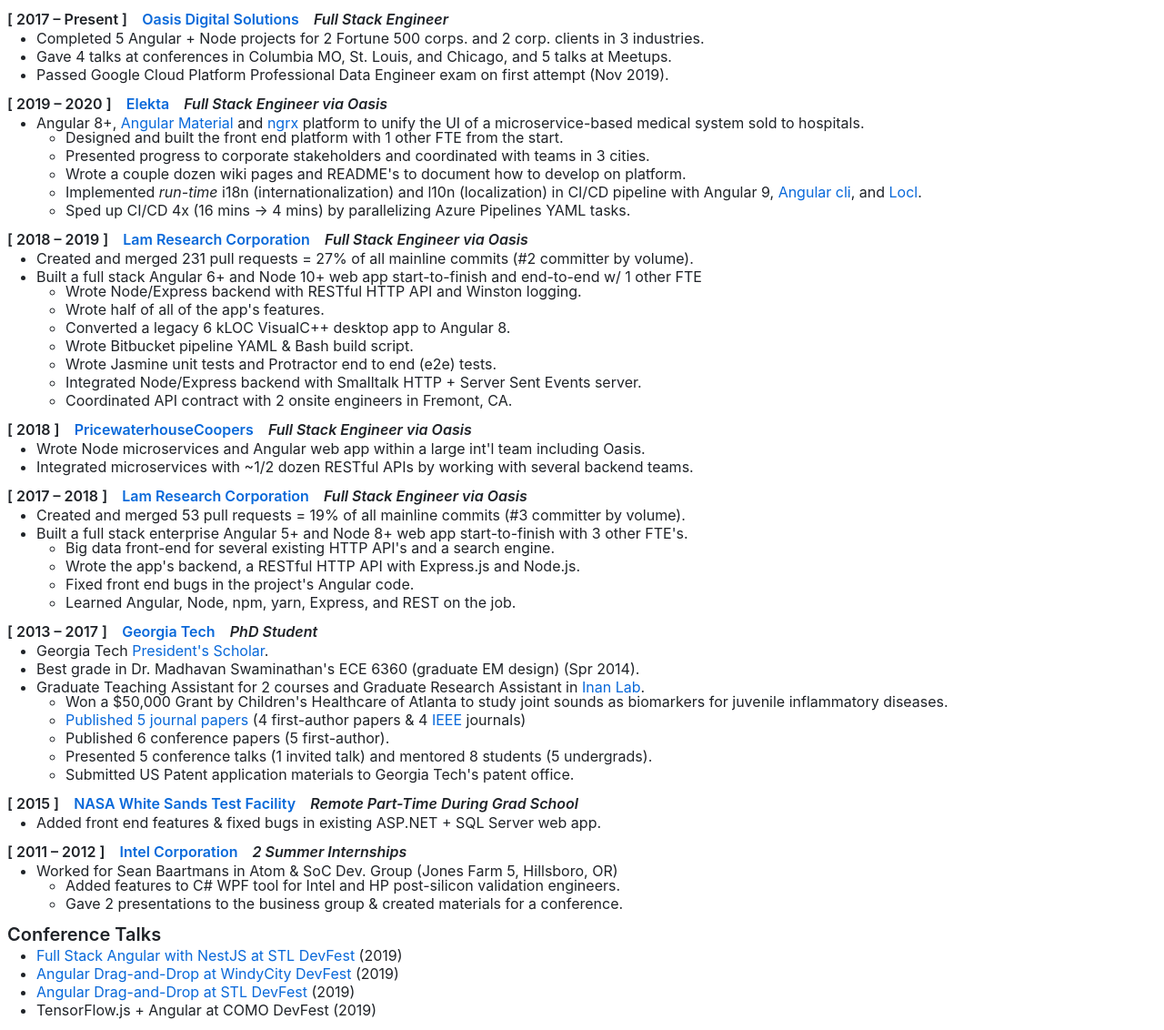
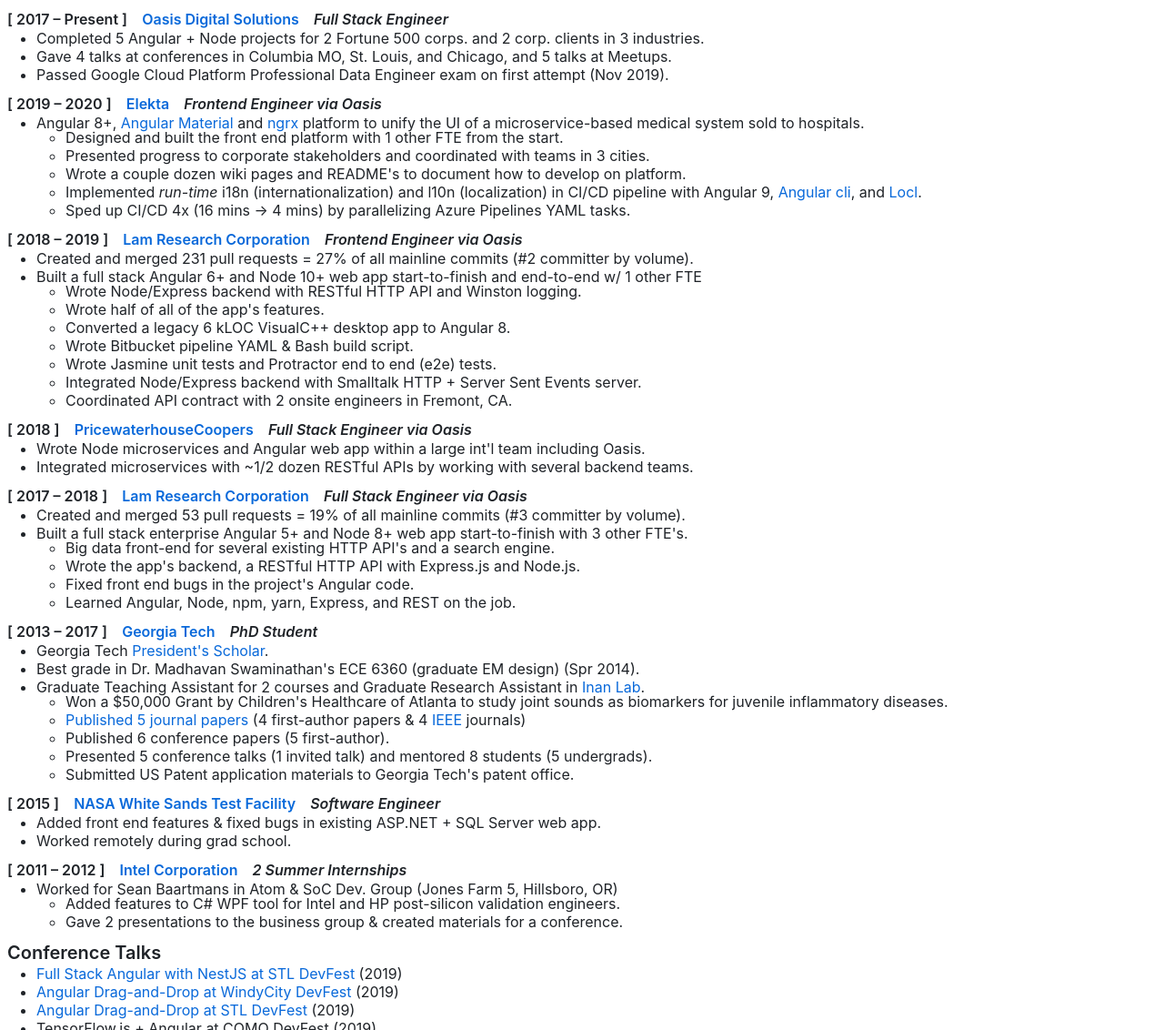
Before and after one commit to adwiens/resume, a website: page index.html in a window 1280 px wide. Shown: the part 486-1618 px from the top of the page at 91% size. Drawn offline with nearby package versions, Linux system fonts and the light colour scheme.

Commit message:
Update titles

```diff
--- a/index.html
+++ b/index.html
@@ -34,7 +34,7 @@
       <li>Gave 4 talks at conferences in Columbia MO, St. Louis, and Chicago, and 5 talks at Meetups.</li>
       <li>Passed Google Cloud Platform Professional Data Engineer exam on first attempt (Nov 2019).</li>
       </ul>
-      <h4><a id="user-content--2019--2020---elekta--full-stack-engineer-via-oasis" class="anchor" aria-hidden="true" href="#-2019--2020---elekta--full-stack-engineer-via-oasis"><svg class="octicon octicon-link" viewBox="0 0 16 16" version="1.1" width="16" height="16" aria-hidden="true"><path fill-rule="evenodd" d="M7.775 3.275a.75.75 0 001.06 1.06l1.25-1.25a2 2 0 112.83 2.83l-2.5 2.5a2 2 0 01-2.83 0 .75.75 0 00-1.06 1.06 3.5 3.5 0 004.95 0l2.5-2.5a3.5 3.5 0 00-4.95-4.95l-1.25 1.25zm-4.69 9.64a2 2 0 010-2.83l2.5-2.5a2 2 0 012.83 0 .75.75 0 001.06-1.06 3.5 3.5 0 00-4.95 0l-2.5 2.5a3.5 3.5 0 004.95 4.95l1.25-1.25a.75.75 0 00-1.06-1.06l-1.25 1.25a2 2 0 01-2.83 0z"></path></svg></a>[ 2019 – 2020 ] &nbsp;&nbsp; <a href="http://elekta.com" rel="nofollow">Elekta</a> &nbsp;&nbsp; <em>Full Stack Engineer via Oasis</em></h4>
+      <h4><a id="user-content--2019--2020---elekta--frontend-engineer-via-oasis" class="anchor" aria-hidden="true" href="#-2019--2020---elekta--frontend-engineer-via-oasis"><svg class="octicon octicon-link" viewBox="0 0 16 16" version="1.1" width="16" height="16" aria-hidden="true"><path fill-rule="evenodd" d="M7.775 3.275a.75.75 0 001.06 1.06l1.25-1.25a2 2 0 112.83 2.83l-2.5 2.5a2 2 0 01-2.83 0 .75.75 0 00-1.06 1.06 3.5 3.5 0 004.95 0l2.5-2.5a3.5 3.5 0 00-4.95-4.95l-1.25 1.25zm-4.69 9.64a2 2 0 010-2.83l2.5-2.5a2 2 0 012.83 0 .75.75 0 001.06-1.06 3.5 3.5 0 00-4.95 0l-2.5 2.5a3.5 3.5 0 004.95 4.95l1.25-1.25a.75.75 0 00-1.06-1.06l-1.25 1.25a2 2 0 01-2.83 0z"></path></svg></a>[ 2019 – 2020 ] &nbsp;&nbsp; <a href="http://elekta.com" rel="nofollow">Elekta</a> &nbsp;&nbsp; <em>Frontend Engineer via Oasis</em></h4>
       <ul>
       <li>Angular 8+, <a href="http://material.angular.io" rel="nofollow">Angular Material</a> and <a href="http://ngrx.io" rel="nofollow">ngrx</a> platform to unify the UI of a microservice-based medical system sold to hospitals.
       <ul>
@@ -46,7 +46,7 @@
       </ul>
       </li>
       </ul>
-      <h4><a id="user-content--2018--2019---lam-research-corporation--full-stack-engineer-via-oasis" class="anchor" aria-hidden="true" href="#-2018--2019---lam-research-corporation--full-stack-engineer-via-oasis"><svg class="octicon octicon-link" viewBox="0 0 16 16" version="1.1" width="16" height="16" aria-hidden="true"><path fill-rule="evenodd" d="M7.775 3.275a.75.75 0 001.06 1.06l1.25-1.25a2 2 0 112.83 2.83l-2.5 2.5a2 2 0 01-2.83 0 .75.75 0 00-1.06 1.06 3.5 3.5 0 004.95 0l2.5-2.5a3.5 3.5 0 00-4.95-4.95l-1.25 1.25zm-4.69 9.64a2 2 0 010-2.83l2.5-2.5a2 2 0 012.83 0 .75.75 0 001.06-1.06 3.5 3.5 0 00-4.95 0l-2.5 2.5a3.5 3.5 0 004.95 4.95l1.25-1.25a.75.75 0 00-1.06-1.06l-1.25 1.25a2 2 0 01-2.83 0z"></path></svg></a>[ 2018 – 2019 ] &nbsp;&nbsp; <a href="http://lamresearch.com" rel="nofollow">Lam Research Corporation</a> &nbsp;&nbsp; <em>Full Stack Engineer via Oasis</em></h4>
+      <h4><a id="user-content--2018--2019---lam-research-corporation--frontend-engineer-via-oasis" class="anchor" aria-hidden="true" href="#-2018--2019---lam-research-corporation--frontend-engineer-via-oasis"><svg class="octicon octicon-link" viewBox="0 0 16 16" version="1.1" width="16" height="16" aria-hidden="true"><path fill-rule="evenodd" d="M7.775 3.275a.75.75 0 001.06 1.06l1.25-1.25a2 2 0 112.83 2.83l-2.5 2.5a2 2 0 01-2.83 0 .75.75 0 00-1.06 1.06 3.5 3.5 0 004.95 0l2.5-2.5a3.5 3.5 0 00-4.95-4.95l-1.25 1.25zm-4.69 9.64a2 2 0 010-2.83l2.5-2.5a2 2 0 012.83 0 .75.75 0 001.06-1.06 3.5 3.5 0 00-4.95 0l-2.5 2.5a3.5 3.5 0 004.95 4.95l1.25-1.25a.75.75 0 00-1.06-1.06l-1.25 1.25a2 2 0 01-2.83 0z"></path></svg></a>[ 2018 – 2019 ] &nbsp;&nbsp; <a href="http://lamresearch.com" rel="nofollow">Lam Research Corporation</a> &nbsp;&nbsp; <em>Frontend Engineer via Oasis</em></h4>
       <ul>
       <li>Created and merged 231 pull requests = 27% of all mainline commits (#2 committer by volume).</li>
       <li>Built a full stack Angular 6+ and Node 10+ web app start-to-finish and end-to-end w/ 1 other FTE
@@ -92,9 +92,10 @@
       </ul>
       </li>
       </ul>
-      <h4><a id="user-content--2015---nasa-white-sands-test-facility--remote-part-time-during-grad-school" class="anchor" aria-hidden="true" href="#-2015---nasa-white-sands-test-facility--remote-part-time-during-grad-school"><svg class="octicon octicon-link" viewBox="0 0 16 16" version="1.1" width="16" height="16" aria-hidden="true"><path fill-rule="evenodd" d="M7.775 3.275a.75.75 0 001.06 1.06l1.25-1.25a2 2 0 112.83 2.83l-2.5 2.5a2 2 0 01-2.83 0 .75.75 0 00-1.06 1.06 3.5 3.5 0 004.95 0l2.5-2.5a3.5 3.5 0 00-4.95-4.95l-1.25 1.25zm-4.69 9.64a2 2 0 010-2.83l2.5-2.5a2 2 0 012.83 0 .75.75 0 001.06-1.06 3.5 3.5 0 00-4.95 0l-2.5 2.5a3.5 3.5 0 004.95 4.95l1.25-1.25a.75.75 0 00-1.06-1.06l-1.25 1.25a2 2 0 01-2.83 0z"></path></svg></a>[ 2015 ] &nbsp;&nbsp; <a href="https://www.nasa.gov/centers/wstf/index_new.html" rel="nofollow">NASA White Sands Test Facility</a> &nbsp;&nbsp; <em>Remote Part-Time During Grad School</em></h4>
+      <h4><a id="user-content--2015---nasa-white-sands-test-facility--software-engineer" class="anchor" aria-hidden="true" href="#-2015---nasa-white-sands-test-facility--software-engineer"><svg class="octicon octicon-link" viewBox="0 0 16 16" version="1.1" width="16" height="16" aria-hidden="true"><path fill-rule="evenodd" d="M7.775 3.275a.75.75 0 001.06 1.06l1.25-1.25a2 2 0 112.83 2.83l-2.5 2.5a2 2 0 01-2.83 0 .75.75 0 00-1.06 1.06 3.5 3.5 0 004.95 0l2.5-2.5a3.5 3.5 0 00-4.95-4.95l-1.25 1.25zm-4.69 9.64a2 2 0 010-2.83l2.5-2.5a2 2 0 012.83 0 .75.75 0 001.06-1.06 3.5 3.5 0 00-4.95 0l-2.5 2.5a3.5 3.5 0 004.95 4.95l1.25-1.25a.75.75 0 00-1.06-1.06l-1.25 1.25a2 2 0 01-2.83 0z"></path></svg></a>[ 2015 ] &nbsp;&nbsp; <a href="https://www.nasa.gov/centers/wstf/index_new.html" rel="nofollow">NASA White Sands Test Facility</a> &nbsp;&nbsp; <em>Software Engineer</em></h4>
       <ul>
       <li>Added front end features &amp; fixed bugs in existing ASP.NET + SQL Server web app.</li>
+      <li>Worked remotely during grad school.</li>
       </ul>
       <h4><a id="user-content--2011--2012---intel-corporation--2-summer-internships" class="anchor" aria-hidden="true" href="#-2011--2012---intel-corporation--2-summer-internships"><svg class="octicon octicon-link" viewBox="0 0 16 16" version="1.1" width="16" height="16" aria-hidden="true"><path fill-rule="evenodd" d="M7.775 3.275a.75.75 0 001.06 1.06l1.25-1.25a2 2 0 112.83 2.83l-2.5 2.5a2 2 0 01-2.83 0 .75.75 0 00-1.06 1.06 3.5 3.5 0 004.95 0l2.5-2.5a3.5 3.5 0 00-4.95-4.95l-1.25 1.25zm-4.69 9.64a2 2 0 010-2.83l2.5-2.5a2 2 0 012.83 0 .75.75 0 001.06-1.06 3.5 3.5 0 00-4.95 0l-2.5 2.5a3.5 3.5 0 004.95 4.95l1.25-1.25a.75.75 0 00-1.06-1.06l-1.25 1.25a2 2 0 01-2.83 0z"></path></svg></a>[ 2011 – 2012 ] &nbsp;&nbsp; <a href="http://intel.com" rel="nofollow">Intel Corporation</a> &nbsp;&nbsp; <em>2 Summer Internships</em></h4>
       <ul>
```
Also changed, not shown: 1 other file.
